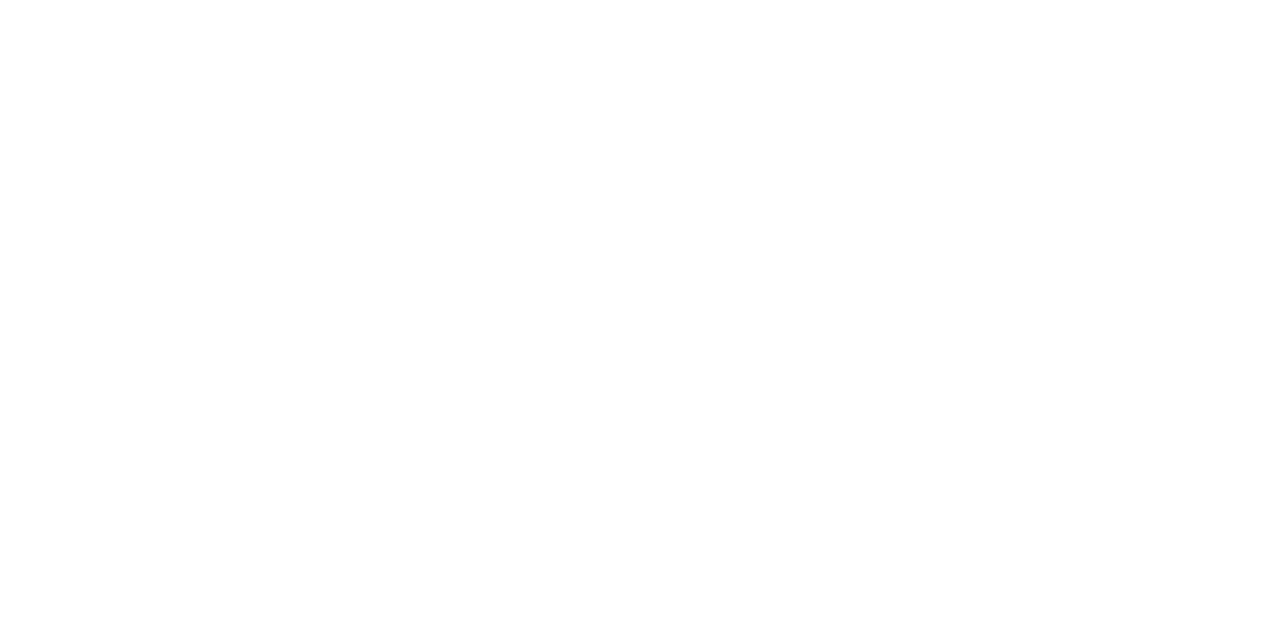
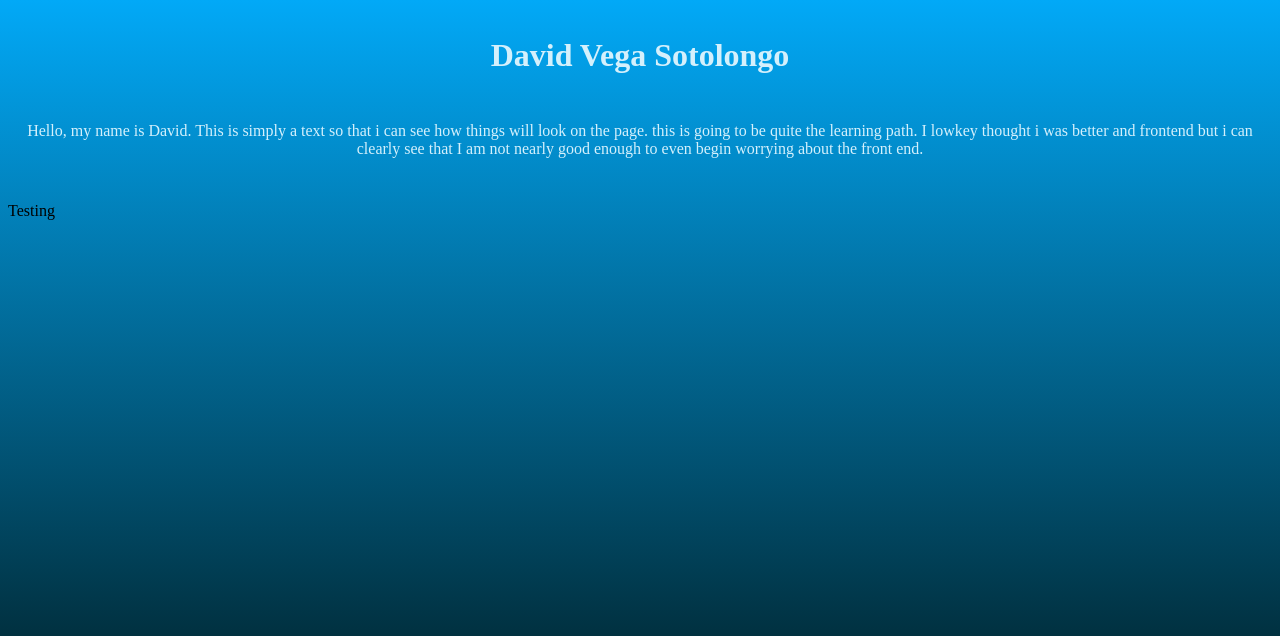
Before and after one commit to spartanDavid22/portfolio, a plain HTML site: page index.html in a window 1280 px wide. Drawn offline with Linux system fonts and the light colour scheme.

Commit message:
created new css files, began designing the layout of the page

```diff
--- /dev/null
+++ b/css/introduction/index.css
@@ -0,0 +1 @@
+@import url("introduction.css");
--- /dev/null
+++ b/css/introduction/introduction.css
@@ -0,0 +1,16 @@
+.introduction{
+    margin: 1em;
+    color: var(--primary);
+    display: grid;
+    grid-template-rows: 0.3fr 1fr;
+    grid-gap: 10px;
+}
+
+.introduction__header{
+    justify-self: center;
+}
+
+.introduction__text{
+    justify-self: center;
+    text-align: center;
+}
--- a/css/main-layout/main-layout.css
+++ b/css/main-layout/main-layout.css
@@ -0,0 +1,2 @@
+.main-layout{
+}
--- a/css/main.css
+++ b/css/main.css
@@ -1 +1,21 @@
 @import url("main-layout/main-layout.css");
+@import url("introduction/index.css");
+
+html{
+    height: 100%;
+    box-sizing: border-box;
+    margin: 0;
+    padding: 0;
+}
+
+body{
+    background: linear-gradient(180deg, var(--third), var(--fourth) 80%);
+    background-repeat: no-repeat;
+}
+
+:root{
+    --primary: #d4f0fc;
+    --secondary: #89d6fb;
+    --third: #02a9f7;
+    --fourth: #01303f;
+}
--- a/index.html
+++ b/index.html
@@ -7,9 +7,22 @@
     <link href="css/main.css" rel="stylesheet">
     <title>David Vega Sotolongo</title>
 </head>
-<body>
-    <div class="main-layout">
+<body class="main-layout">
 
+
+
+    <div class="introduction">
+        <h1 class="introduction__header">
+            David Vega Sotolongo
+        </h1>
+        <p class="introduction__text">
+            Hello, my name is David. This is simply a text so that i can see how things will look on the page.
+            this is going to be quite the learning path. I lowkey thought i was better and frontend but i can clearly see that I am not nearly good enough to even begin worrying about the front end.
+        </p>
+
+    </div>
+    <div>
+        Testing
     </div>
 </body>
 </html>
```
